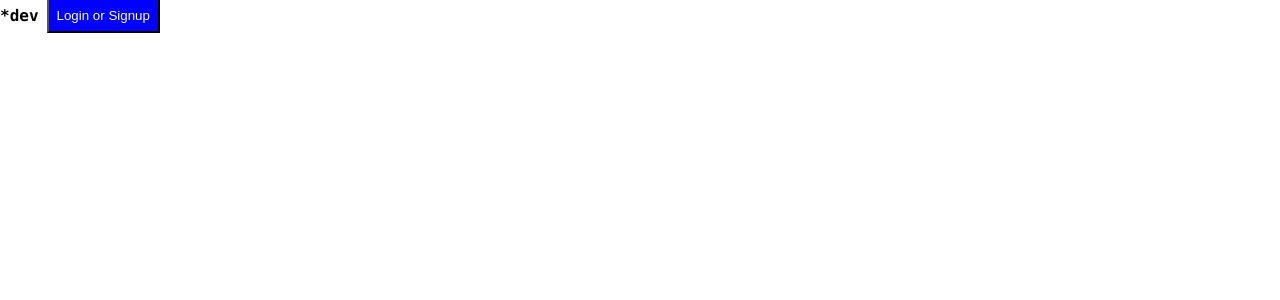
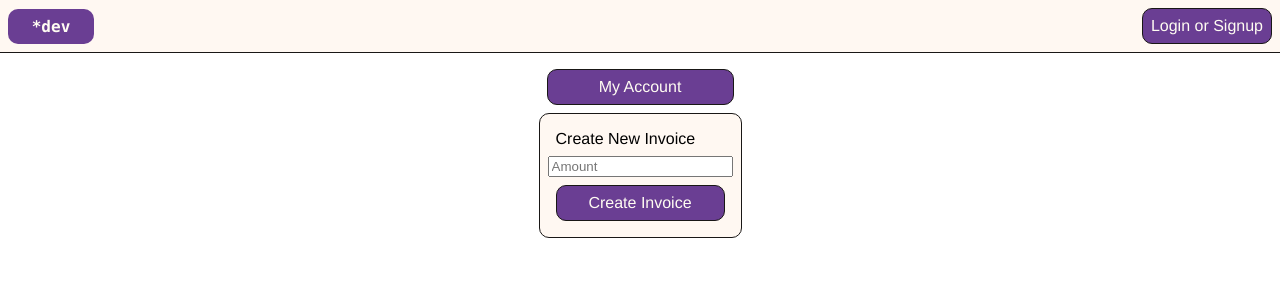
Before and after one commit to stardev-co/web, a React app: page / in a window 1280 px wide. Shown: the top 300 px of the page. Built offline with nearby package versions, Linux system fonts and the light colour scheme.

Commit message:
ui updates, button, header, colors

```diff
--- /dev/null
+++ b/src/Colors.tsx
@@ -0,0 +1,11 @@
+export default {
+  gray: '#95A3B3',
+  green: '#CBFF4D',
+  white: '#FFFCF2',
+  whiteLight: '#FFF8F2',
+  blue: '#3D348B',
+  purple: '#6A3E93',
+  purpleLight: '#9F5DDD',
+  yellow: '#E6AF2E',
+  black: '#191716',
+}
--- a/src/Home.tsx
+++ b/src/Home.tsx
@@ -1,11 +1,41 @@
 import React from 'react'
 import Header from './components/Header'
+import Button from './components/Button'
+import Colors from './Colors'
 
 export default class Home extends React.Component<{}> {
   render() {
     return (
-      <div style={{ display: 'flex', flex: 1 }}>
+      <div
+        style={{
+          display: 'flex',
+          flexDirection: 'column',
+        }}
+      >
         <Header />
+        <div style={{ alignSelf: 'center' }}>
+          <Button title="My Account" onClick={() => {}} />
+          <div
+            style={{
+              borderRadius: 10,
+              display: 'flex',
+              flexDirection: 'column',
+              backgroundColor: Colors.whiteLight,
+              border: `1px solid ${Colors.black}`,
+              padding: 8,
+            }}
+          >
+            <span
+              style={{
+                margin: 8,
+              }}
+            >
+              Create New Invoice
+            </span>
+            <input type="text" placeholder="Amount" />
+            <Button title="Create Invoice" onClick={() => {}} />
+          </div>
+        </div>
       </div>
     )
   }
--- /dev/null
+++ b/src/components/Button.tsx
@@ -0,0 +1,36 @@
+import React from 'react'
+import Colors from '../Colors'
+
+export default class Button extends React.Component<{
+  title: string
+  onClick: () => void
+}> {
+  state = {
+    mouseOver: false,
+  }
+  render() {
+    return (
+      <div
+        style={{
+          borderRadius: 10,
+          cursor: 'pointer',
+          backgroundColor: this.state.mouseOver
+            ? Colors.purpleLight
+            : Colors.purple,
+          padding: 8,
+          margin: 8,
+          color: this.state.mouseOver ? Colors.white : Colors.white,
+          border: `1px solid ${
+            this.state.mouseOver ? Colors.purple : Colors.black
+          }`,
+          textAlign: 'center',
+        }}
+        onMouseOver={() => this.setState({ mouseOver: true })}
+        onMouseOut={() => this.setState({ mouseOver: false })}
+        onClick={this.props.onClick}
+      >
+        {this.props.title}
+      </div>
+    )
+  }
+}
--- a/src/components/Header.tsx
+++ b/src/components/Header.tsx
@@ -1,9 +1,12 @@
 import React from 'react'
 import AuthView from './AuthView'
+import Button from './Button'
+import Colors from '../Colors'
 
 export default class Header extends React.Component<{}> {
   state = {
     showingAuthView: false,
+    mouseOverLogo: false,
   }
   render() {
     return (
@@ -14,28 +17,47 @@ export default class Header extends React.Component<{}> {
         <div
           style={{
             display: 'flex',
-            justifyContent: 'space-around',
+            flex: 1,
+            justifyContent: 'space-between',
             alignItems: 'center',
             height: 30,
+            borderBottom: `1px solid ${Colors.black}`,
+            backgroundColor: Colors.whiteLight,
+            marginBottom: 8,
           }}
         >
-          <span
-            style={{ color: 'black', fontWeight: 'bold', fontFamily: 'menlo' }}
-          >
-            *dev
-          </span>
-          <button
-            title="Login or Signup"
+          <div
             style={{
+              backgroundColor: Colors.purple,
+              borderRadius: 10,
               padding: 8,
               margin: 8,
-              backgroundColor: 'blue',
-              color: 'white',
+              minWidth: 70,
+              textAlign: 'center',
             }}
+            onMouseOver={() =>
+              this.setState({
+                mouseOverLogo: true,
+              })
+            }
+            onMouseOut={() => this.setState({ mouseOverLogo: false })}
+          >
+            <span
+              style={{
+                color: Colors.white,
+                fontWeight: 'bold',
+                fontFamily: 'menlo',
+              }}
+            >
+              {this.state.mouseOverLogo ? 'stardev' : '*dev'}
+            </span>
+          </div>
+          <Button
+            title="Login or Signup"
             onClick={() => this.setState({ showingAuthView: true })}
           >
             Login or Signup
-          </button>
+          </Button>
         </div>
       </>
     )
--- a/src/index.tsx
+++ b/src/index.tsx
@@ -13,7 +13,7 @@ import UserStore from './stores/user'
 require('../static/pdfkit.standalone.js')
 
 axios.defaults.baseURL = 'https://api.stardev.co'
-axios.defaults.baseURL = 'http://localhost:4000'
+// axios.defaults.baseURL = 'http://localhost:4000'
 axios.defaults.headers['content-type'] = 'application/json'
 
 Object.assign(document.body.style, {
```
